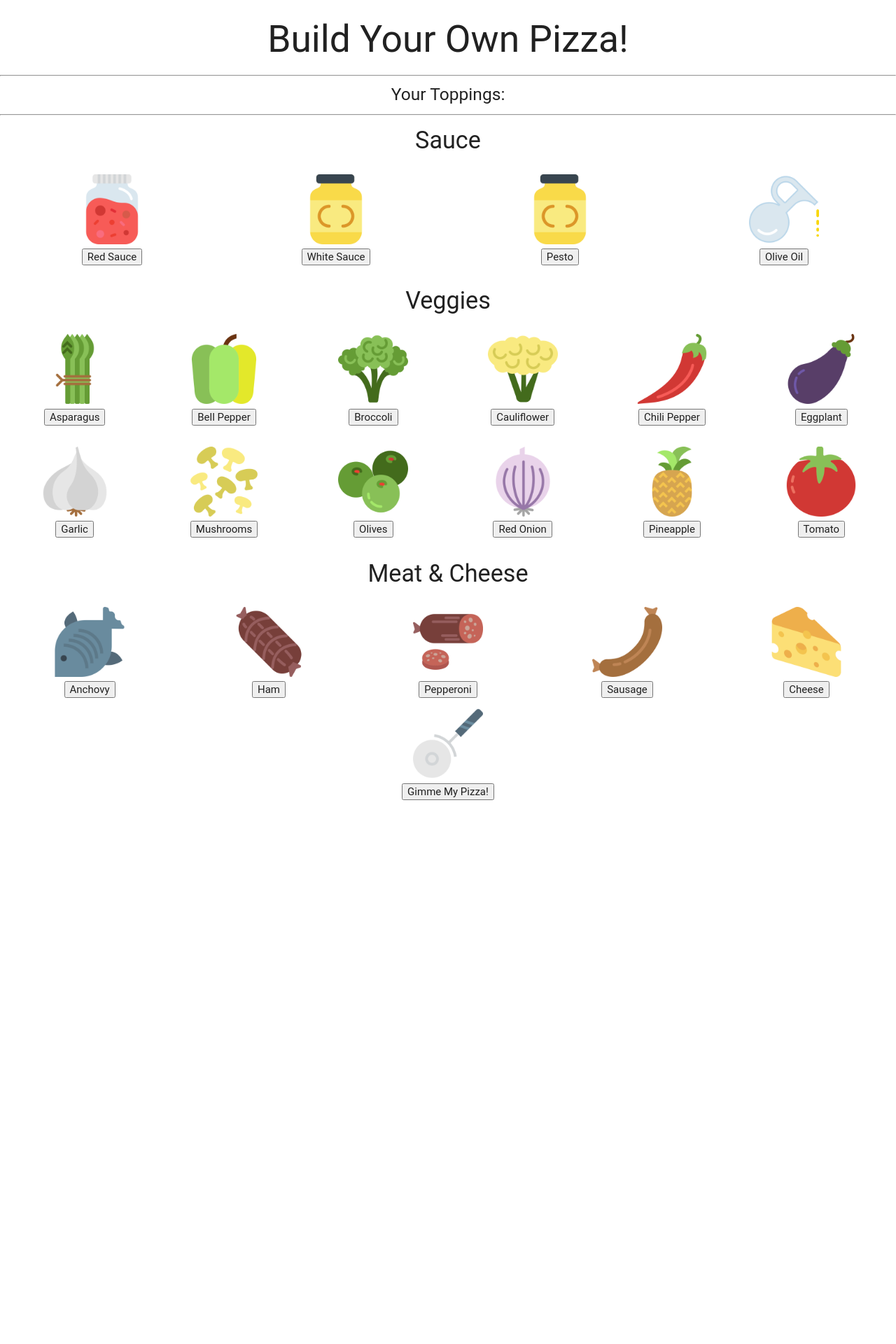
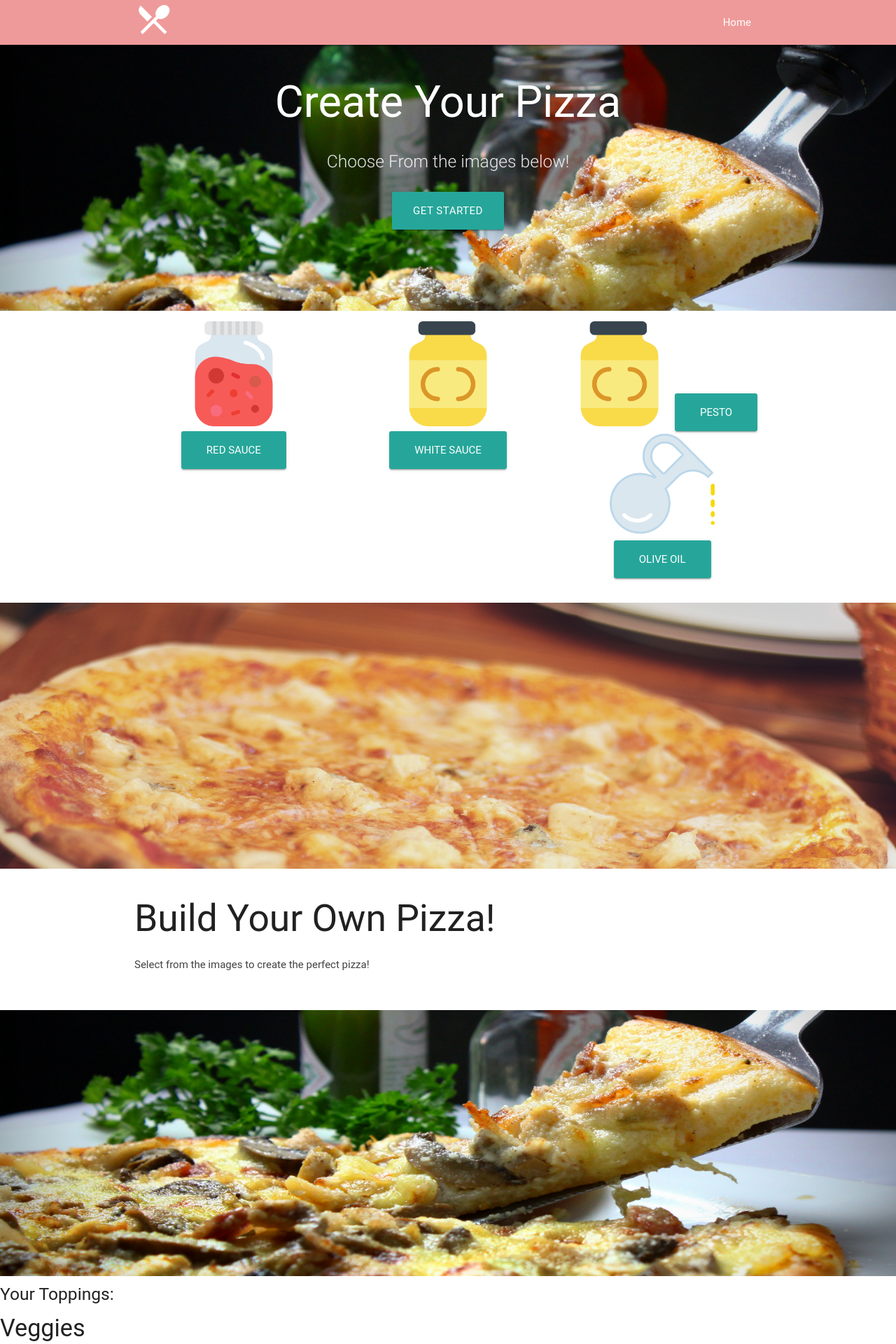
Before and after one commit to sharpree89/pizza_party, a Flask app: page / in a window 1280 px wide. Shown: the top 1920 px of the page at 70% size. Before the commit the page ends 1143 px from the top, so only its background shows below. Run offline with Flask 2, Linux system fonts and the light colour scheme; some libraries are stand-ins or nearby versions; some web fonts are replaced.

Commit message:
added materialize and parallax

```diff
--- /dev/null
+++ b/static/script.js
@@ -0,0 +1,3 @@
+$(document).ready(function(){
+      $('.parallax').parallax();
+    });
--- a/static/style.css
+++ b/static/style.css
@@ -1,4 +1,47 @@
-*
-{
-  background-color: blue;
+nav ul a,
+nav .brand-logo {
+  color: #444;
 }
+
+p {
+  line-height: 2rem;
+}
+
+.button-collapse {
+  color: #26a69a;
+}
+
+.parallax-container {
+  min-height: 380px;
+  line-height: 0;
+  height: auto;
+  color: rgba(255,255,255,.9);
+}
+  .parallax-container .section {
+    width: 100%;
+  }
+
+@media only screen and (max-width : 992px) {
+  .parallax-container .section {
+    position: absolute;
+    top: 40%;
+  }
+  #index-banner .section {
+    top: 10%;
+  }
+}
+
+@media only screen and (max-width : 600px) {
+  #index-banner .section {
+    top: 0;
+  }
+}
+
+/*.icon-block{
+  margin-bottom: 5%;
+}*/
+
+
+footer.page-footer {
+  margin: 0;
+}
--- a/templates/index.html
+++ b/templates/index.html
@@ -1,64 +1,126 @@
 <!DOCTYPE html>
 <html>
+
 <head>
+    <meta http-equiv="Content-Type" content="text/html; charset=UTF-8" />
+    <meta name="viewport" content="width=device-width, initial-scale=1, maximum-scale=1.0, user-scalable=no" />
+
+    <!-- Style -->
     <link rel="stylesheet" href="https://cdnjs.cloudflare.com/ajax/libs/materialize/0.97.8/css/materialize.min.css">
-    <!-- <link rel="stylesheet" type="text/css" href="{{ url_for('static', filename='style.css') }}"> -->
-    <!-- <script type="text/javascript" src="{{ url_for('static', filename='js/script.js') }}"></script> -->
+    <link rel="stylesheet" type="text/css" href="{{ url_for('static', filename='style.css') }}">
+
+    <!--Import Google Icon Font-->
+    <link href="http://fonts.googleapis.com/icon?family=Material+Icons" rel="stylesheet">
+
+    <!--Let browser know website is optimized for mobile-->
+    <meta name="viewport" content="width=device-width, initial-scale=1.0" />
     <meta charset="utf-8">
+
     <title>Pizza Game</title>
 </head>
+
 <body>
-    <center>
-      <h2>Build Your Own Pizza!</h2>
+    <!-- Nav bar  -->
+    <nav class="red lighten-3" role="navigation">
+        <div class="nav-wrapper container">
+            <a id="logo-container" href="#" class="brand-logo"><img src="{{ url_for('static', filename='img/rest/web/1.png') }}" style="width: auto; height: auto;max-width:
+         55px;max-height: 55px"></a>
+            <ul class="right hide-on-med-and-down">
+                <li><a href="#"><span class="white-text text-lighten-2">Home<span></a></li>
+            </ul>
 
-      <hr>
+            <ul id="nav-mobile" class="side-nav">
+                <li><a href="#">Navbar Link</a></li>
+            </ul>
+            <!-- maybe add this later -->
+            <!-- <a href="#" data-activates="nav-mobile" class="button-collapse"><i class="material-icons">menu</i></a> -->
+        </div>
+    </nav>
+    <!-- top banner -->
+    <div id="index-banner" class="parallax-container">
+        <div class="section no-pad-bot">
+            <div class="container">
+                <br><br>
+                <h1 class="header center white-text text-lighten-3">Create Your Pizza</h1>
+                <div class="row center">
+                    <h5 class="header col s12 light">Choose From the images below!</h5>
+                </div>
+                <div class="row center">
+                    <a href="#" id="download-button" class="btn-large waves-effect waves-light teal lighten-1">Get Started</a>
+                </div>
+            </div>
+        </div>
+        <div class="parallax"><img src="{{ url_for('static', filename='img/pizza/pizzabg2.jpg') }}" style="width: auto; height: auto;max-width:
+       1440px;max-height: 740px" alt="Pizza background img 1"></div>
+    </div>
+    <!-- Icons -->
+    <div class="container">
+        <div class="section">
+            <div class="row">
+                <div class="col s12 m4">
+                    <div class="icon-block">
+                        <form action="/add" method="post" class="center">
+                            <input type="hidden" name="topping" value="Red Sauce" class="center">
+                            <img src="{{ url_for('static', filename='img/other/jelly.png') }}" style="width: auto; height: auto;max-width:150px;max-height: 150px">
+                            <input type="submit" class="waves-effect waves-light btn-large" value="Red Sauce">
+                        </form>
+                    </div>
+                </div>
+
+                <div class="col s12 m4">
+                    <div class="icon-block">
+                        <form action="/add" method="post" class="center">
+                            <input type="hidden" name="topping" value="White Sauce">
+                            <img src="{{ url_for('static', filename='img/other/mustard.png') }}" style="width: auto; height: auto;max-width: 150px;max-height: 150px">
+                            <input type="submit" class="waves-effect waves-light btn-large" value="White Sauce">
+                        </form>
+                    </div>
+                </div>
+
+                <div class="col s12 m4">
+                    <div class="icon-block">
+                        <form action="/add" method="post" class="center">
+                            <input type="hidden" name="topping" value="Pesto">
+                            <img src="{{ url_for('static', filename='img/other/mustard.png') }}" style="width: auto; height: auto;max-width: 150px;max-height: 150px">
+                            <input type="submit" class="waves-effect waves-light btn-large" value="Pesto">
+                        </form>
+                    </div>
+                </div>
+
+                <div class="col s12 m4">
+                    <div class="icon-block">
+                        <form action="/add" method="post" class="center">
+                            <input type="hidden" name="topping" value="Olive Oil">
+                            <img src="{{ url_for('static', filename='img/other/oil.png') }}" style="width: auto; height: auto; max-width: 150px;max-height: 150px">
+                            <input type="submit" class="waves-effect waves-light btn-large" value="Olive Oil">
+                        </form>
+                    </div>
+                </div>
+            </div>
+
+        </div>
+    </div>
+
+    <!-- end -->
+    <div class="parallax-container">
+        <div class="parallax"><img src="{{ url_for('static', filename='img/pizza/pizzabg1.jpg') }}" style="width: auto; height: auto;max-width:
+         1440px;max-height: 740px"></div>
+    </div>
+    <div class="section white">
+        <div class="row container">
+            <h2 class="header">Build Your Own Pizza!</h2>
+            <p class="grey-text text-darken-3 lighten-3">Select from the images to create the perfect pizza!</p>
+        </div>
+    </div>
+    <div class="parallax-container">
+        <div class="parallax"><img src="{{ url_for('static', filename='img/pizza/pizzabg2.jpg') }}" style="width: auto; height: auto;max-width:
+         600px;max-height: 600px"></div>
+    </div>
+
     <div id="currentToppings">
         <h5>Your Toppings:</h5>
         <p>{{ session['currentOrder'] }}</p>
     </div>
-      <hr>
-
-      <h4>Sauce</h4>
-      <table class="centered">
-        <tr>
-          <td>
-            <form action="/add" method="post">
-              <input type="hidden" name="topping" value="Red Sauce">
-              <img src="{{ url_for('static', filename='img/other/jelly.png') }}" style="width: auto; height: auto;max-width:
-               100px;max-height: 100px">
-              <br>
-              <input type="submit" value="Red Sauce">
-            </form>
-          </td>
-          <td>
-            <form action="/add" method="post">
-              <input type="hidden" name="topping" value="White Sauce">
-              <img src="{{ url_for('static', filename='img/other/mustard.png') }}" style="width: auto; height: auto;max-width:
-               100px;max-height: 100px">
-              <br>
-              <input type="submit" value="White Sauce">
-            </form>
-          </td>
-          <td>
-            <form action="/add" method="post">
-              <input type="hidden" name="topping" value="Pesto">
-              <img src="{{ url_for('static', filename='img/other/mustard.png') }}" style="width: auto; height: auto;max-width:
-               100px;max-height: 100px">
-              <br>
-              <input type="submit" value="Pesto">
-            </form>
-          </td>
-          <td>
-            <form action="/add" method="post">
-              <input type="hidden" name="topping" value="Olive Oil">
-              <img src="{{ url_for('static', filename='img/other/oil.png') }}" style="width: auto; height: auto;max-width:
-               100px;max-height: 100px">
-              <br>
-              <input type="submit" value="Olive Oil">
-            </form>
-          </td>
-        </tr>
-      </table>
 
     <h4>Veggies</h4>
     <table class="centered">
@@ -231,20 +293,30 @@
 
     <div id="done">
         <form action="/done">
-          {% with messages = get_flashed_messages() %}
-            {% if messages %}
-              {% for message in messages %}
+            {% with messages = get_flashed_messages() %} {% if messages %} {% for message in messages %}
             <h5 span style="color: red;">{{ message }}<h5>
               {% endfor %}
             {% endif %}
           {% endwith %}
           <img src="{{ url_for('static', filename='img/pizza/pizza (5).png') }}" style="width: auto; height: auto;max-width:
-           100px;max-height: 100px">
+           150px;max-height: 150px">
            <br>
           <input type="submit" value="Gimme My Pizza!">
         </form>
       </div>
 
     </center>
+    <!-- JS -->
+    <script type="text/javascript" src="https://code.jquery.com/jquery-2.1.1.min.js"></script>
+    <script src="https://cdnjs.cloudflare.com/ajax/libs/materialize/0.97.8/js/materialize.min.js"></script>
+    <script type="text/javascript" src="{{ url_for('static', filename='script.js') }}"></script>
+
+    <footer class="page-footer red lighten-3">
+      <div class="footer-copyright">
+        <div class="container">
+        Made with <a class="grey-text text-lighten-3" href="http://materializecss.com">Python & Pizza</a>
+        </div>
+      </div>
+    </footer>
   </body>
 </html>
```
Also changed, not shown: other parts of templates/index.html (+17 -17 lines), static/img/rest/ios/ic_restaurant_menu_white_48pt.imageset/Contents.json (added, +23 -0 lines), static/img/pizza/pizza3.png (renamed from static/img/pizza/pizza (1).png), static/img/pizza/pizzabg1.jpg (added), static/img/pizza/pizzabg2.jpg (added), static/img/rest/android/drawable-hdpi/ic_restaurant_menu_white_48dp.png (added), static/img/rest/android/drawable-mdpi/ic_restaurant_menu_white_48dp.png (added), static/img/rest/android/drawable-xhdpi/ic_restaurant_menu_white_48dp.png (added), static/img/rest/android/drawable-xxhdpi/ic_restaurant_menu_white_48dp.png (added), static/img/rest/android/drawable-xxxhdpi/ic_restaurant_menu_white_48dp.png (added), static/img/rest/ios/ic_restaurant_menu_white_48pt.imageset/ic_restaurant_menu_white_48pt.png (added), static/img/rest/ios/ic_restaurant_menu_white_48pt.imageset/ic_restaurant_menu_white_48pt_2x.png (added), static/img/rest/ios/ic_restaurant_menu_white_48pt.imageset/ic_restaurant_menu_white_48pt_3x.png (added), static/img/rest/web/1.png (added), 2 more files, 2 other files. Lines whose indentation alone changed are shown as unchanged.
